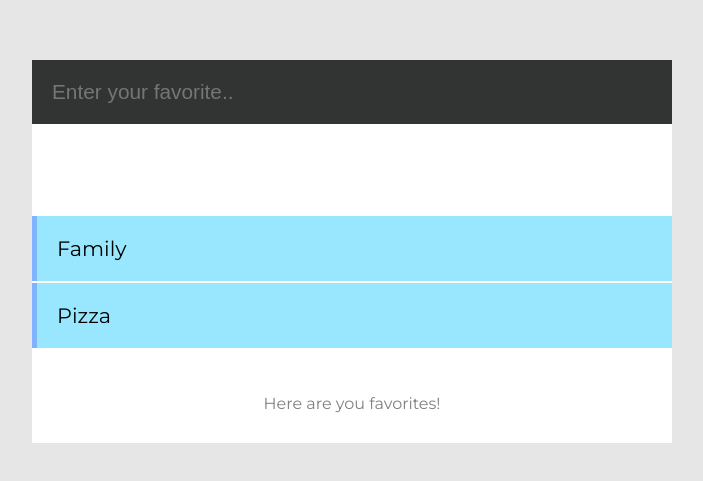
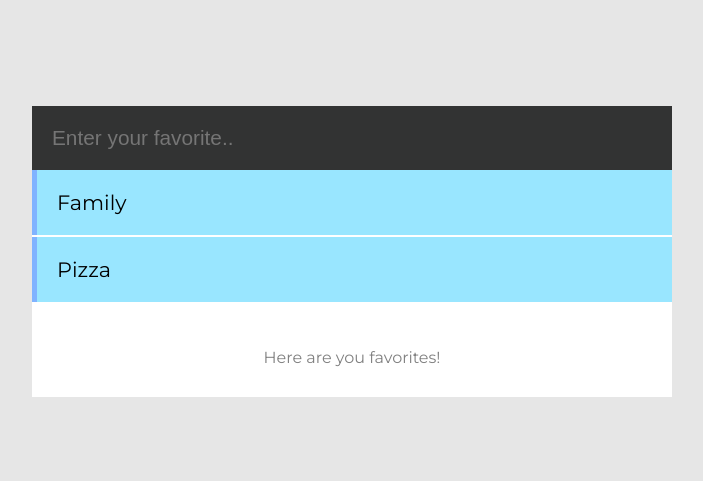
Before and after one commit to rubypruneda/simple-vue-project, a Vue app: page / in a window 1280 px wide. Shown: the part 141-622 px from the top of the page, without its empty margins (288-991 px from the left). Built offline with nearby package versions, Linux system fonts and the light colour scheme.

Commit message:
added a minimum character function

```diff
--- a/package.json
+++ b/package.json
@@ -8,6 +8,7 @@
     "lint": "vue-cli-service lint"
   },
   "dependencies": {
+    "vee-validate": "^2.1.0-beta.8",
     "vue": "^2.5.17"
   },
   "devDependencies": {
--- a/src/components/Favs.vue
+++ b/src/components/Favs.vue
@@ -2,9 +2,9 @@
   <div class="hello">
     <div class='holder'>
     <form @submit.prevent="addFav">
-      <input type="text" placeholder="Enter your favorite.."  v-model="fav">
+      <input type="text" placeholder="Enter your favorite.."  v-model="fav" v-validate = "'min:3'" name = 'favorite'>
+      <p class = 'alert' v-if="errors.has('favorite')">{{ errors.first('favorite')}}</p>
     </form>
-    <p>{{fav}}</p>
       <ul>
         <li v-for="(info, i) in favs" :key="i"> {{info.fav}}</li>
       </ul>
@@ -27,8 +27,15 @@ export default {
   },
   methods : {
       addFav(){
-          this.favs.push({fav: this.fav});
-          this.fav = '';
+        this.$validator.validateAll().then(result => {
+          if(result) {
+            this.favs.push({fav: this.fav});
+            this.fav = '';
+          } {
+            console.log('Not valid. Sorry!')
+          }
+        })
+
       }
   }
 }
--- a/src/main.js
+++ b/src/main.js
@@ -1,6 +1,8 @@
 import Vue from 'vue'
 import App from './App.vue'
+import VeeValidate from 'vee-validate'
 
+Vue.use(VeeValidate);
 Vue.config.productionTip = false
 
 new Vue({
```
Also changed, not shown: 1 other file (tests, documents, lock files or other folders).
